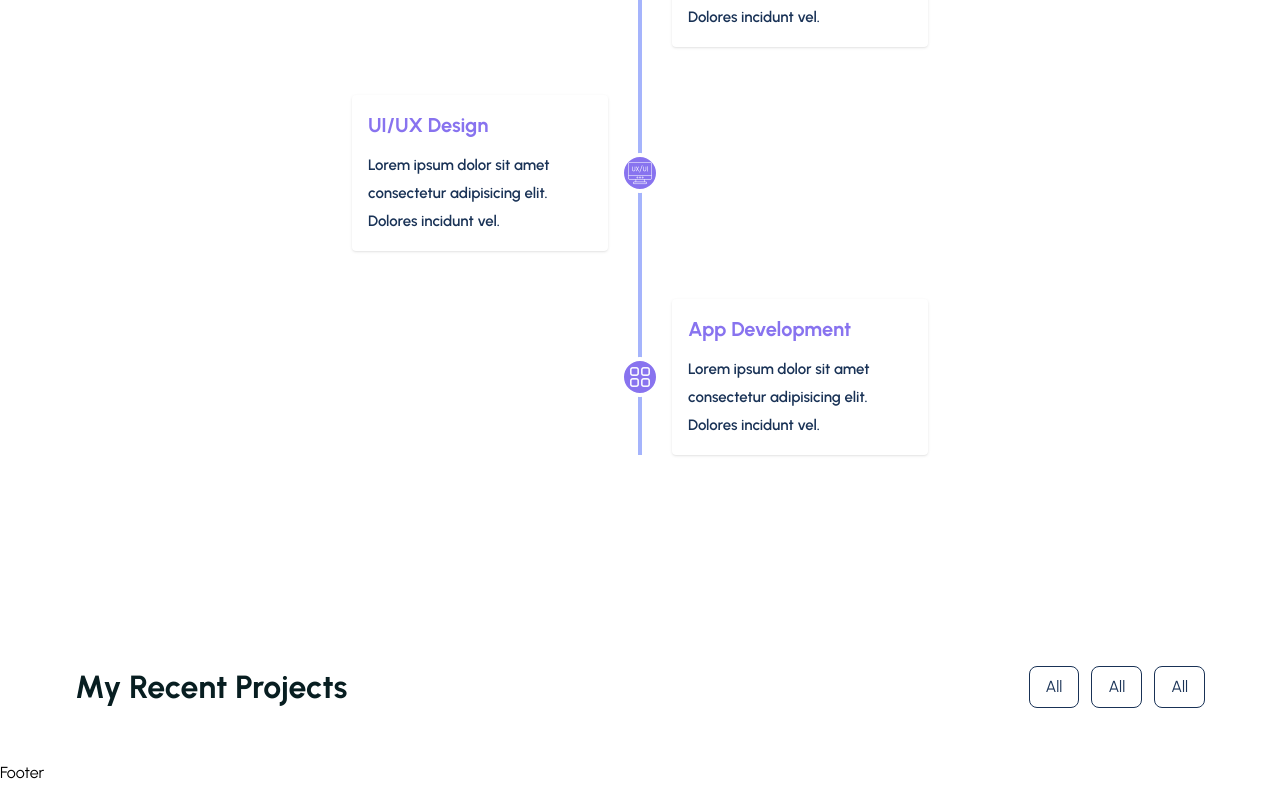
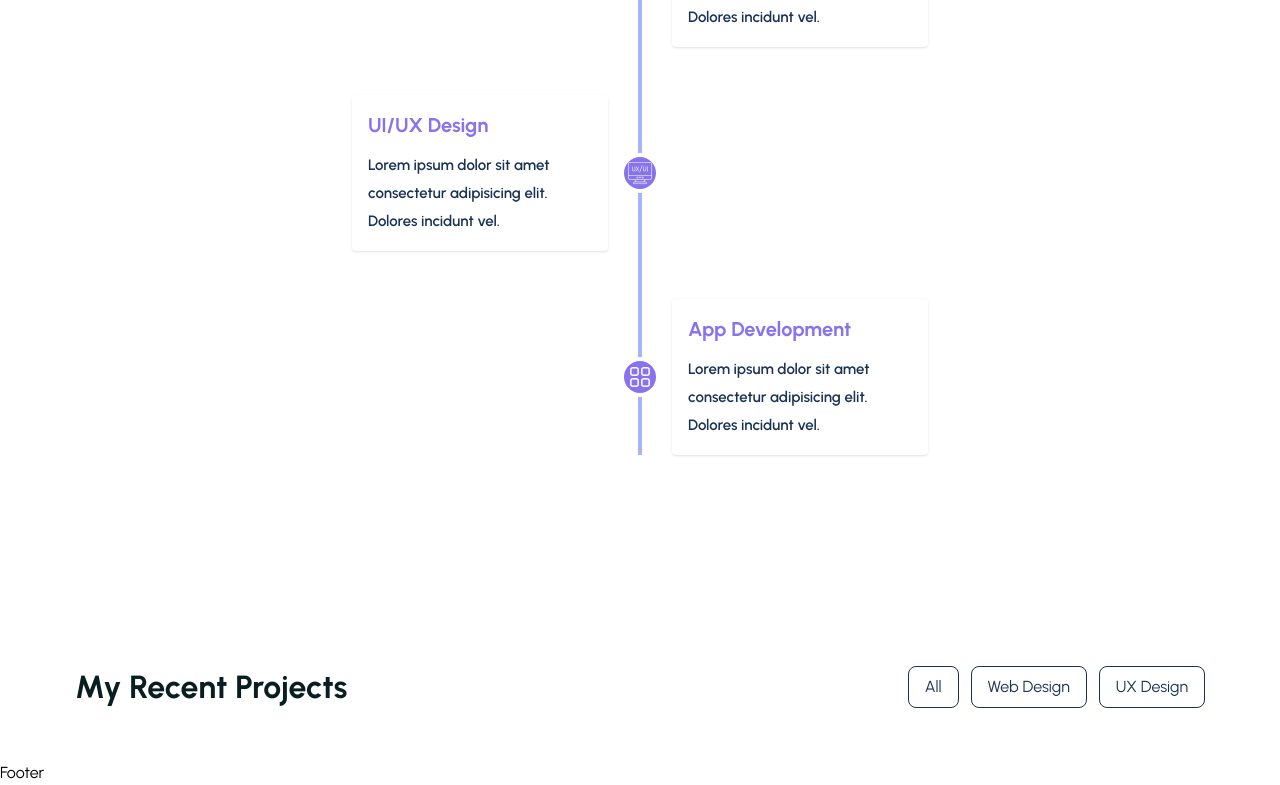
Before and after one commit to 1deyce/reactportfolio, a React (Create React App) app: page / in a window 1280 px wide. Shown: the part 1287-2072 px from the top of the page. Built offline with nearby package versions, Linux system fonts and the light colour scheme.

Commit message:
Update Portfolio.jsx

```diff
--- a/src/components/UI/Portfolio.jsx
+++ b/src/components/UI/Portfolio.jsx
@@ -15,10 +15,10 @@ const Portfolio = () => {
                     All
                 </button>
                 <button className="text-smallTextColor border border-solid border-smallTextColor py-2 px-4 rounded-[8px]">
-                    All
+                    Web Design
                 </button>
                 <button className="text-smallTextColor border border-solid border-smallTextColor py-2 px-4 rounded-[8px]">
-                    All
+                    UX Design
                 </button>
 
             </div>
```
